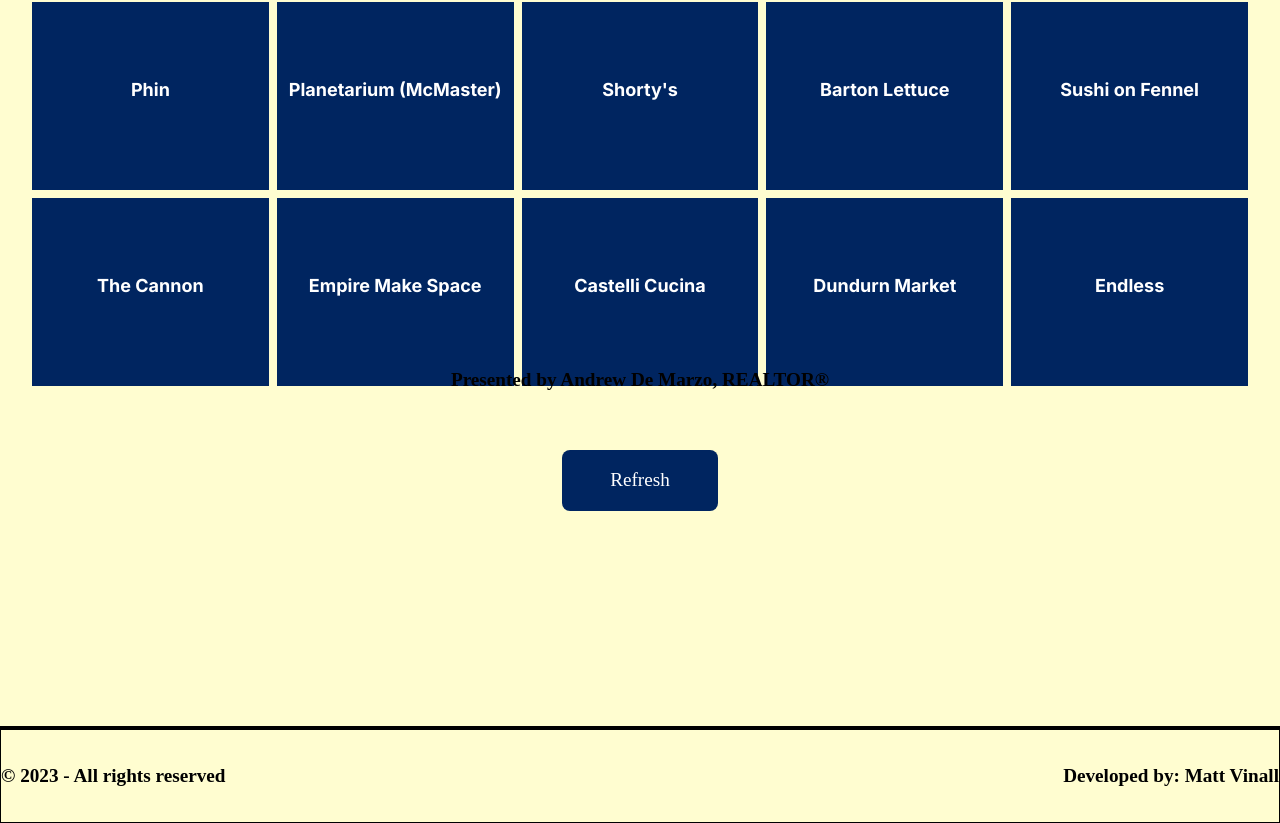
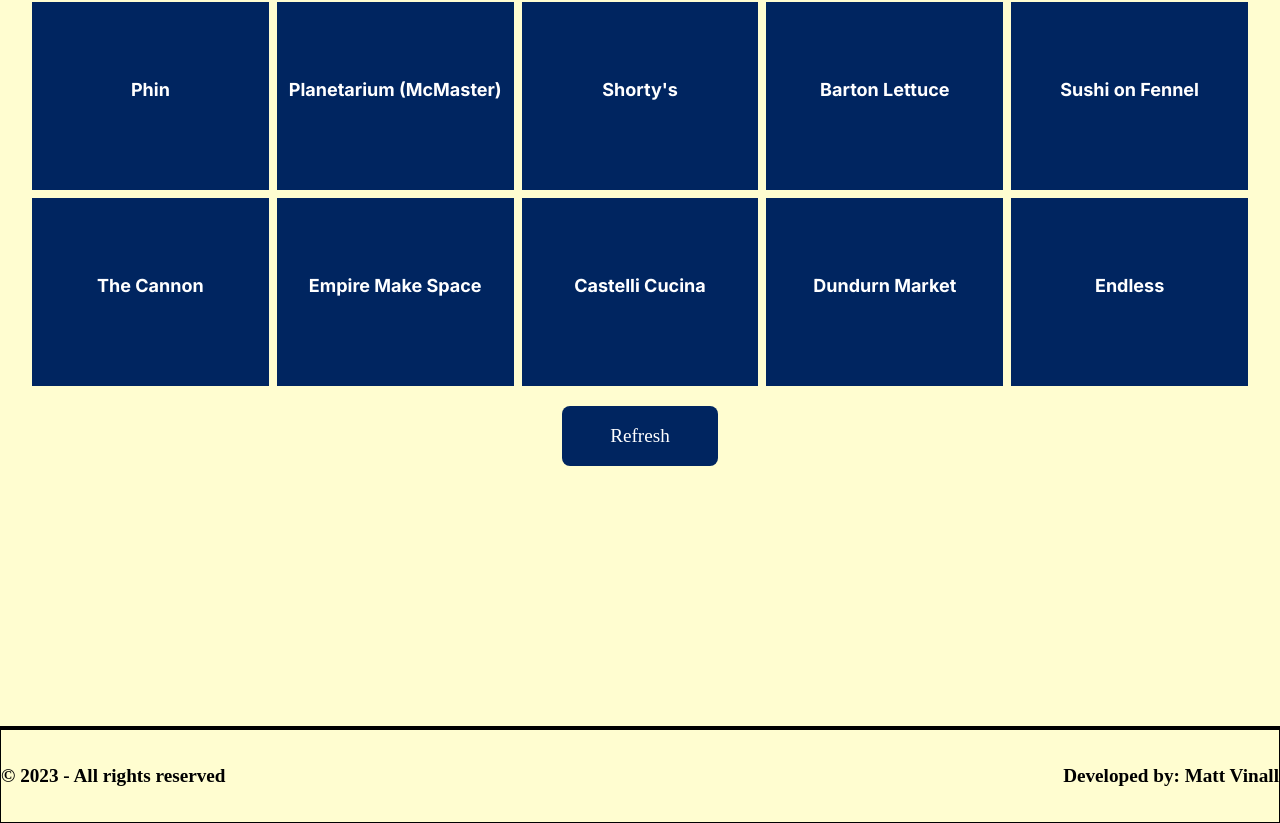
Before and after one commit to MattVinall/Hamilton-Bingo, a Next.js app: page / in a window 1280 px wide. Shown: the part 2149-2972 px from the top of the page. Built offline with nearby package versions, Linux system fonts and the light colour scheme.

Commit message:
commented out the presented by, moved it to footer

```diff
--- a/app/components/BingoBoard.tsx
+++ b/app/components/BingoBoard.tsx
@@ -49,7 +49,7 @@ const BingoBoard: React.FC<Props> = ({ businesses }) => {
                 </div>
             </div>
             <div className="text-center">
-                <p className="font-bold text-md mx-4 text-center my-4 md:my-2 text-black">Presented by Andrew De Marzo, REALTOR®</p>
+                {/* <p className="font-bold text-md mx-4 text-center my-4 md:my-2 text-black">Presented by Andrew De Marzo, REALTOR®</p> */}
                 <button onClick={handleRefresh} className="mt-4 md:mt-12 bg-navy text-white rounded-lg py-4 px-12 hover:background-[#AB804D]">Refresh</button>
             </div>
         </>
```
